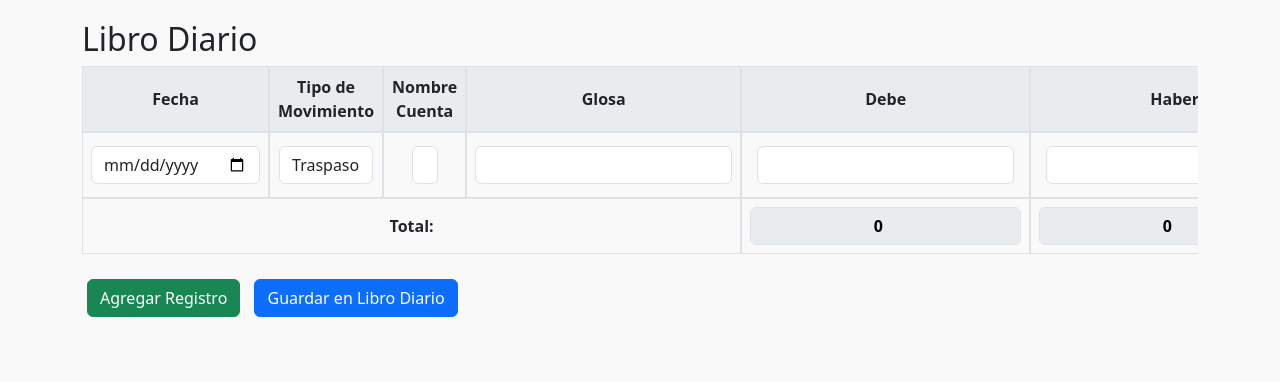
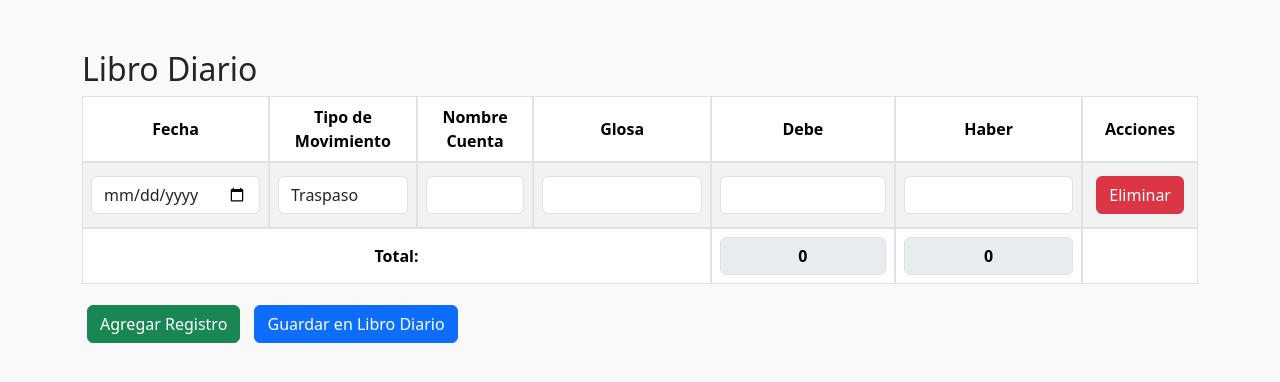
Before and after one commit to Dolavarria/DulcesPercyExcel, a Django app: page /librodiario/ in a window 1280 px wide. Shown: the top 382 px of the page. Run offline with Django 5.2, Linux system fonts and the light colour scheme; lists and menus that the app fills with data are empty.

Commit message:
Actualizar el formulario del Libro Diario para corregir la asignación de opciones en 'nombre_cuenta', mejorar la gestión de datos y ajustar los estilos de la plantilla para una mejor visualización en dispositivos móviles.

```diff
--- a/ExcelExport/forms.py
+++ b/ExcelExport/forms.py
@@ -80,7 +80,7 @@ class LibroDiarioForm(forms.Form):
                     if codigo and cuenta:
                         codigo_formateado = int(codigo)
                         opcion = f"{codigo_formateado}- {cuenta}"
-                        opciones.append((opcion, opcion))
+                        opciones.append((cuenta, opcion))
                 self.fields['nombre_cuenta'].choices = opciones
             else:
                 print("La hoja 'CUENTAS' no existe en el libro.")
--- a/ExcelExport/templates/libro_diario.html
+++ b/ExcelExport/templates/libro_diario.html
@@ -4,15 +4,12 @@
 <head>
     <meta charset="UTF-8">
     <title>Libro Diario</title>
+    <!-- Incluye Bootstrap CSS -->
     <link href="https://cdn.jsdelivr.net/npm/bootstrap@5.3.0-alpha3/dist/css/bootstrap.min.css" rel="stylesheet">
     <style>
         body {
             background-color: #f9f9f9;
-            margin: 20px;
-        }
-        .table-container {
-            max-width: 100%;
-            overflow-x: auto;
+            margin: 50px;
         }
         table {
             width: 100%;
@@ -33,23 +30,33 @@
             margin: 5px;
         }
         .form-control {
-            width: auto;
-            display: inline-block;
+            width: 100%;
         }
         .total-row input {
             font-weight: bold;
             text-align: center;
             background-color: #e9ecef;
         }
+        /* Estilos adicionales para mejorar la apariencia en pantallas pequeñas */
+        @media (max-width: 768px) {
+            th, td {
+                font-size: 12px;
+                padding: 6px;
+            }
+            .btn {
+                font-size: 12px;
+                padding: 6px 10px;
+            }
+        }
     </style>
 </head>
 <body>
     <div class="container">
         <h2>Libro Diario</h2>
-        <div class="table-container">
+        <div class="table-responsive">
             <form id="libroDiarioForm" method="post">
                 {% csrf_token %}
-                <table id="registrosTable">
+                <table id="registrosTable" class="table table-striped">
                     <thead>
                         <tr>
                             <th>Fecha</th>
@@ -79,16 +86,16 @@
                                 </select>
                             </td>
                             <td><input type="text" name="glosa" class="form-control" required></td>
-                            <td><input type="number" step="0.01" name="debe" class="form-control"></td>
-                            <td><input type="number" step="0.01" name="haber" class="form-control"></td>
+                            <td><input type="number" step="1" name="debe" class="form-control"></td>
+                            <td><input type="number" step="1" name="haber" class="form-control"></td>
                             <td><button type="button" class="btn btn-danger eliminarFila">Eliminar</button></td>
                         </tr>
                     </tbody>
                     <tfoot>
                         <tr class="total-row">
                             <td colspan="4"><strong>Total:</strong></td>
-                            <td><input type="number" id="totalDebe" class="form-control" readonly></td>
-                            <td><input type="number" id="totalHaber" class="form-control" readonly></td>
+                            <td><input type="text" id="totalDebe" class="form-control" readonly></td>
+                            <td><input type="text" id="totalHaber" class="form-control" readonly></td>
                             <td></td>
                         </tr>
                     </tfoot>
@@ -99,8 +106,10 @@
         </div>
     </div>
 
-    <!-- Agrega jQuery si no lo tienes -->
+    <!-- Agrega jQuery y Bootstrap JS si no los tienes -->
     <script src="https://code.jquery.com/jquery-3.6.0.min.js"></script>
+    <!-- Incluye Bootstrap JS -->
+    <script src="https://cdn.jsdelivr.net/npm/bootstrap@5.3.0-alpha3/dist/js/bootstrap.bundle.min.js"></script>
     <!-- Script para manejar la adición y eliminación de filas -->
     <script>
         $(document).ready(function() {
@@ -109,16 +118,18 @@
                 var totalHaber = 0;
 
                 $('table#registrosTable tbody tr').each(function() {
-                    var debe = parseFloat($(this).find('input[name="debe"]').val()) || 0;
-                    var haber = parseFloat($(this).find('input[name="haber"]').val()) || 0;
+                    var debeVal = $(this).find('input[name="debe"]').val();
+                    var haberVal = $(this).find('input[name="haber"]').val();
+
+                    var debe = parseInt(debeVal) || 0;
+                    var haber = parseInt(haberVal) || 0;
 
                     totalDebe += debe;
                     totalHaber += haber;
                 });
 
-                $('#totalDebe').val(parseInt(totalDebe));
-                $('#totalHaber').val(parseInt(totalHaber));
-
+                $('#totalDebe').val(totalDebe.toFixed(0).replace('.', ','));
+                $('#totalHaber').val(totalHaber.toFixed(0).replace('.', ','));
 
                 // Verificar si hay descuadre
                 if (totalDebe !== totalHaber) {
@@ -157,8 +168,8 @@
 
             // Validar totales antes de enviar el formulario
             $('#libroDiarioForm').submit(function(event) {
-                var totalDebe = parseFloat($('#totalDebe').val()) || 0;
-                var totalHaber = parseFloat($('#totalHaber').val()) || 0;
+                var totalDebe = parseInt($('#totalDebe').val().replace(',', '.')) || 0;
+                var totalHaber = parseInt($('#totalHaber').val().replace(',', '.')) || 0;
 
                 if (totalDebe !== totalHaber) {
                     event.preventDefault();
```
